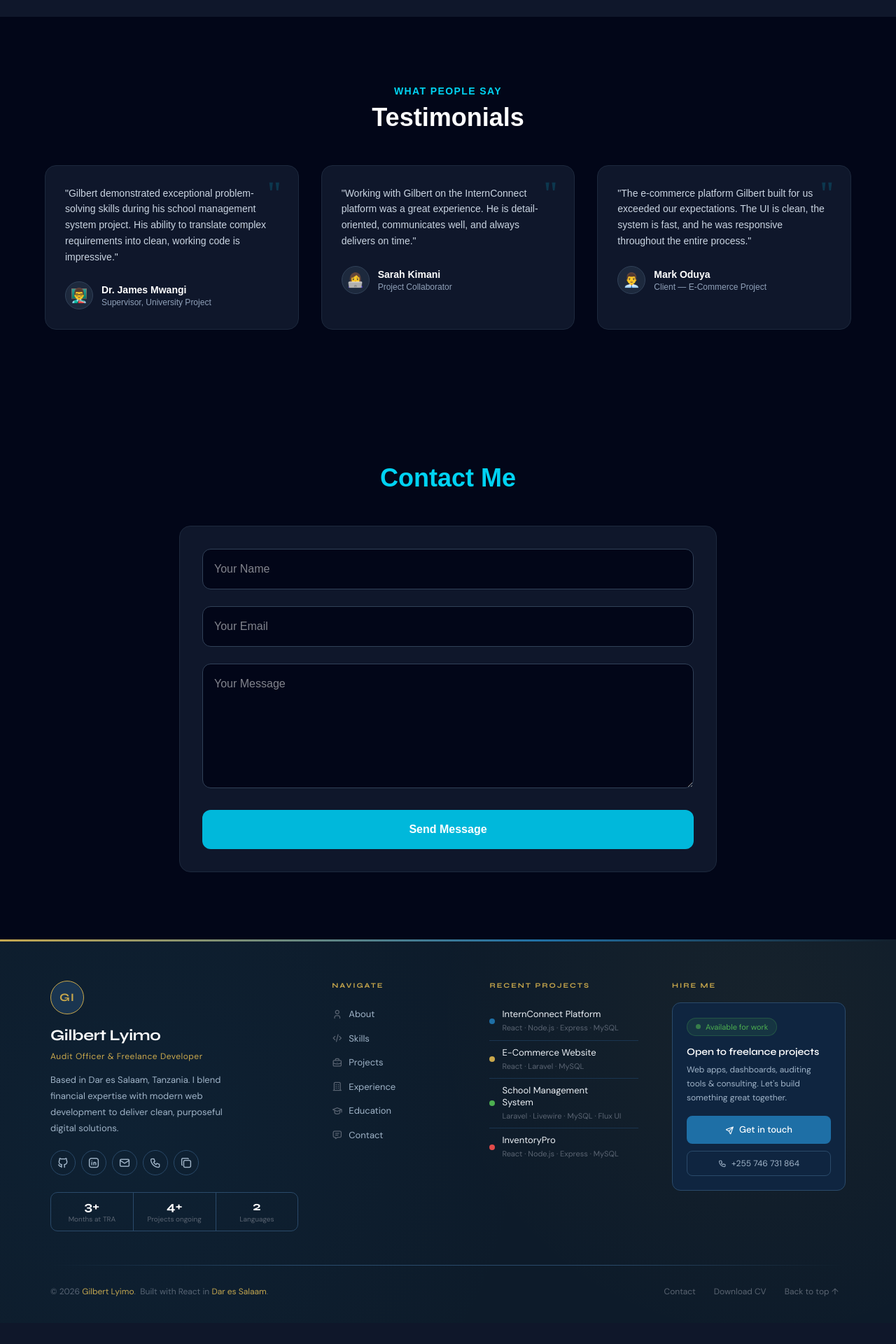
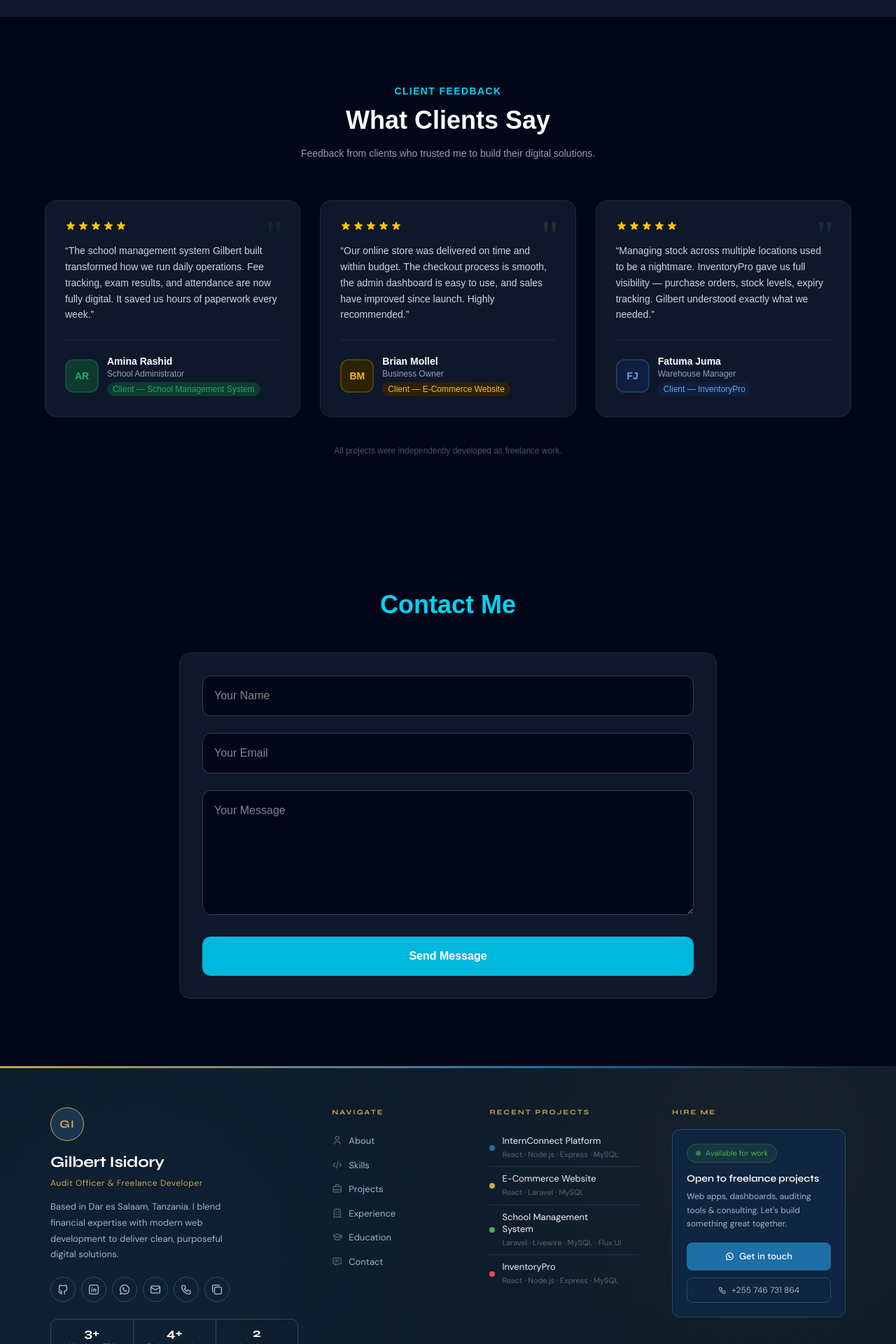
Before and after one commit to gilberas/portfolio-frontend, a React (Vite) app: page / in a window 1280 px wide. Shown: the part 5880-7800 px from the top of the page at 70% size. Before the commit the page ends 7770 px from the top, so only its background shows below. Built offline with nearby package versions, Linux system fonts and the light colour scheme.

Commit message:
update footer and testimonials

```diff
--- a/src/components/Footer.jsx
+++ b/src/components/Footer.jsx
@@ -11,23 +11,50 @@ const NAV_LINKS = [
 ];
 
 const PROJECTS = [
-  { title: "InternConnect Platform",   tags: "React · Node.js · Express · MySQL", color: "#1E6FA6", href: "#projects" },
-  { title: "E-Commerce Website",       tags: "React · Laravel · MySQL",           color: "#C9A84C", href: "#projects" },
+  { title: "InternConnect Platform",   tags: "React · Node.js · Express · MySQL",    color: "#1E6FA6", href: "#projects" },
+  { title: "E-Commerce Website",       tags: "React · Laravel · MySQL",              color: "#C9A84C", href: "#projects" },
   { title: "School Management System", tags: "Laravel · Livewire · MySQL · Flux UI", color: "#4CAF50", href: "#projects" },
-  { title: "InventoryPro",             tags: "React · Node.js · Express · MySQL", color: "#E24B4A", href: "#projects" },
+  { title: "InventoryPro",             tags: "React · Node.js · Express · MySQL",    color: "#E24B4A", href: "#projects" },
 ];
 
+// ── UPDATE YOUR REAL LINKS HERE ──────────────────────────────────────
 const SOCIALS = [
-  { icon: "ti-brand-github",   label: "GitHub",   href: "https://github.com/gilbertlyimo"        },
-  { icon: "ti-brand-linkedin", label: "LinkedIn",  href: "https://linkedin.com/in/gilbertlyimo"   },
-  { icon: "ti-mail",           label: "Email",     href: "mailto:gillyimo2009@gmail.com"           },
-  { icon: "ti-phone",          label: "Phone",     href: "tel:+255746731864"                      },
+  {
+    icon:  "ti-brand-github",
+    label: "GitHub",
+    // ✅ Replace 'gilbertlyimo' with your actual GitHub username
+    href:  "https://github.com/gilberas",
+  },
+  {
+    icon:  "ti-brand-linkedin",
+    label: "LinkedIn",
+    // ✅ Replace 'gilbertlyimo' with your actual LinkedIn username
+    href:  "https://linkedin.com/in/GILBERT LYIMO",
+  },
+  {
+    icon:  "ti-brand-whatsapp",
+    label: "WhatsApp",
+    // ✅ Your WhatsApp — opens chat directly
+    href:  "https://wa.me/255746731864?text=Hi%20Gilbert%2C%20I%20saw%20your%20portfolio%20and%20would%20like%20to%20connect.",
+  },
+  {
+    icon:  "ti-mail",
+    label: "Email",
+    // ✅ Your real email
+    href:  "mailto:gillyimo2009@gmail.com",
+  },
+  {
+    icon:  "ti-phone",
+    label: "Phone",
+    // ✅ Your real phone
+    href:  "tel:+255746731864",
+  },
 ];
 
 const STATS = [
-  { value: "3+",  label: "Months at TRA"   },
-  { value: "4+", label: "Projects ongoing"  },
-  { value: "2",   label: "Languages"      },
+  { value: "3+", label: "Months at TRA"    },
+  { value: "4+", label: "Projects ongoing" },
+  { value: "2",  label: "Languages"        },
 ];
 
 export default function Footer() {
@@ -35,7 +62,6 @@ export default function Footer() {
   const [visible, setVisible] = useState(false);
   const [copied, setCopied]   = useState(false);
 
-  /* Intersection observer – animate in when scrolled into view */
   useEffect(() => {
     const observer = new IntersectionObserver(
       ([entry]) => { if (entry.isIntersecting) setVisible(true); },
@@ -45,37 +71,31 @@ export default function Footer() {
     return () => observer.disconnect();
   }, []);
 
-  /* Smooth-scroll helper */
-  const scrollTo = (href) => {
-    const el = document.querySelector(href);
+  const scrollTo = (selector) => {
+    const el = document.querySelector(selector);
     if (el) el.scrollIntoView({ behavior: "smooth" });
   };
 
-  /* Copy email to clipboard */
   const copyEmail = () => {
     navigator.clipboard.writeText("gillyimo2009@gmail.com");
     setCopied(true);
     setTimeout(() => setCopied(false), 2000);
   };
 
-  /* Back to top */
   const backToTop = () => window.scrollTo({ top: 0, behavior: "smooth" });
 
   return (
     <footer className={`gl-footer ${visible ? "gl-footer--visible" : ""}`} ref={footerRef}>
 
-      {/* ── Gold accent bar ── */}
       <div className="gl-footer__bar" />
 
       <div className="gl-footer__inner">
-
-        {/* ── Top grid ── */}
         <div className="gl-footer__grid">
 
           {/* Col 1 — Brand */}
           <div className="gl-footer__brand gl-footer__col--anim" style={{ "--delay": "0ms" }}>
             <div className="gl-footer__avatar">GI</div>
-            <h2 className="gl-footer__name">Gilbert Lyimo</h2>
+            <h2 className="gl-footer__name">Gilbert Isidory</h2>
             <p className="gl-footer__role">Audit Officer &amp; Freelance Developer</p>
             <p className="gl-footer__bio">
               Based in Dar es Salaam, Tanzania. I blend financial expertise with
@@ -85,14 +105,25 @@ export default function Footer() {
             {/* Social icons */}
             <div className="gl-footer__socials">
               {SOCIALS.map(({ icon, label, href }) => (
-                <a key={label} href={href} className="gl-footer__soc" aria-label={label}
-                   target={href.startsWith("http") ? "_blank" : undefined}
-                   rel={href.startsWith("http") ? "noopener noreferrer" : undefined}>
+                <a
+                  key={label}
+                  href={href}
+                  className="gl-footer__soc"
+                  aria-label={label}
+                  target={href.startsWith("http") ? "_blank" : undefined}
+                  rel={href.startsWith("http") ? "noopener noreferrer" : undefined}
+                  title={label}
+                >
                   <i className={`ti ${icon}`} aria-hidden="true" />
                 </a>
               ))}
-              <button className="gl-footer__soc gl-footer__soc--copy"
-                      onClick={copyEmail} title="Copy email" aria-label="Copy email address">
+              {/* Copy email button */}
+              <button
+                className="gl-footer__soc gl-footer__soc--copy"
+                onClick={copyEmail}
+                title={copied ? "Copied!" : "Copy email address"}
+                aria-label="Copy email address"
+              >
                 <i className={`ti ${copied ? "ti-check" : "ti-copy"}`} aria-hidden="true" />
               </button>
             </div>
@@ -113,8 +144,7 @@ export default function Footer() {
             <p className="gl-footer__col-title">Navigate</p>
             <nav aria-label="Footer navigation">
               {NAV_LINKS.map(({ label, icon, href }) => (
-                <button key={label} className="gl-footer__nav-link"
-                        onClick={() => scrollTo(href)}>
+                <button key={label} className="gl-footer__nav-link" onClick={() => scrollTo(href)}>
                   <i className={`ti ${icon}`} aria-hidden="true" />
                   {label}
                 </button>
@@ -126,8 +156,7 @@ export default function Footer() {
           <div className="gl-footer__col gl-footer__col--anim" style={{ "--delay": "160ms" }}>
             <p className="gl-footer__col-title">Recent projects</p>
             {PROJECTS.map(({ title, tags, color, href }) => (
-              <button key={title} className="gl-footer__proj"
-                      onClick={() => scrollTo(href)}>
+              <button key={title} className="gl-footer__proj" onClick={() => scrollTo(href)}>
                 <span className="gl-footer__proj-dot" style={{ background: color }} />
                 <span className="gl-footer__proj-info">
                   <span className="gl-footer__proj-title">{title}</span>
@@ -151,10 +180,19 @@ export default function Footer() {
                 Web apps, dashboards, auditing tools &amp; consulting.
                 Let&apos;s build something great together.
               </p>
-              <a href="mailto:gillyimo2009@gmail.com" className="gl-footer__hire-btn">
-                <i className="ti ti-send" aria-hidden="true" />
+
+              {/* WhatsApp — Get in touch */}
+              <a
+                href="https://wa.me/255746731864?text=Hi%20Gilbert%2C%20I%20visited%20your%20portfolio%20and%20I%27d%20like%20to%20discuss%20a%20project%20with%20you."
+                target="_blank"
+                rel="noopener noreferrer"
+                className="gl-footer__hire-btn"
+              >
+                <i className="ti ti-brand-whatsapp" aria-hidden="true" />
                 Get in touch
               </a>
+
+              {/* Direct call */}
               <a href="tel:+255746731864" className="gl-footer__hire-call">
                 <i className="ti ti-phone" aria-hidden="true" />
                 +255 746 731 864
@@ -162,16 +200,15 @@ export default function Footer() {
             </div>
           </div>
 
-        </div>{/* /grid */}
+        </div>
 
-        {/* ── Divider ── */}
         <div className="gl-footer__divider" />
 
-        {/* ── Bottom bar ── */}
+        {/* Bottom bar */}
         <div className="gl-footer__bottom">
           <p className="gl-footer__copy">
             © {new Date().getFullYear()}&nbsp;
-            <span className="gl-footer__copy-name">Gilbert Lyimo</span>.
+            <span className="gl-footer__copy-name">Gilbert Isidory</span>.
             &nbsp;Built with React in&nbsp;
             <span className="gl-footer__copy-name">Dar es Salaam</span>.
           </p>
@@ -179,17 +216,21 @@ export default function Footer() {
             <button className="gl-footer__blink" onClick={() => scrollTo("#contact")}>
               Contact
             </button>
-            <a className="gl-footer__blink"
-               href="/Gilbert_Isidory_CV.pdf" download>
+            <a
+              className="gl-footer__blink"
+              href="/cv/Gilbert_Isidory_CV.pdf"
+              target="_blank"
+              rel="noopener noreferrer"
+            >
               Download CV
             </a>
             <button className="gl-footer__blink" onClick={backToTop}>
-              Back to top&nbsp;↑
+              Back to top ↑
             </button>
           </div>
         </div>
 
-      </div>{/* /inner */}
+      </div>
     </footer>
   );
 }
--- a/src/components/Testimonials.jsx
+++ b/src/components/Testimonials.jsx
@@ -1,64 +1,133 @@
 // src/components/Testimonials.jsx
-// Add this section between Projects and Contact
 
 const testimonials = [
   {
-    name: 'Dr. James Mwangi',
-    role: 'Supervisor, University Project',
-    avatar: '👨‍🏫',
-    text: 'Gilbert demonstrated exceptional problem-solving skills during his school management system project. His ability to translate complex requirements into clean, working code is impressive.',
+    name: 'Amina Rashid',
+    role: 'School Administrator',
+    company: 'Client — School Management System',
+    initials: 'AR',
+    color: '#22a675',
+    bgColor: '#0d3b2e',
+    text: 'The school management system Gilbert built transformed how we run daily operations. Fee tracking, exam results, and attendance are now fully digital. It saved us hours of paperwork every week.',
   },
   {
-    name: 'Sarah Kimani',
-    role: 'Project Collaborator',
-    avatar: '👩‍💻',
-    text: 'Working with Gilbert on the InternConnect platform was a great experience. He is detail-oriented, communicates well, and always delivers on time.',
+    name: 'Brian Mollel',
+    role: 'Business Owner',
+    company: 'Client — E-Commerce Website',
+    initials: 'BM',
+    color: '#f0bc2e',
+    bgColor: '#2d2200',
+    text: 'Our online store was delivered on time and within budget. The checkout process is smooth, the admin dashboard is easy to use, and sales have improved since launch. Highly recommended.',
   },
   {
-    name: 'Mark Oduya',
-    role: 'Client — E-Commerce Project',
-    avatar: '👨‍💼',
-    text: 'The e-commerce platform Gilbert built for us exceeded our expectations. The UI is clean, the system is fast, and he was responsive throughout the entire process.',
+    name: 'Fatuma Juma',
+    role: 'Warehouse Manager',
+    company: 'Client — InventoryPro',
+    initials: 'FJ',
+    color: '#60a5fa',
+    bgColor: '#0f1f3d',
+    text: 'Managing stock across multiple locations used to be a nightmare. InventoryPro gave us full visibility — purchase orders, stock levels, expiry tracking. Gilbert understood exactly what we needed.',
   },
 ]
+
+function Avatar({ initials, color, bgColor }) {
+  return (
+    <div
+      className="w-12 h-12 rounded-xl flex items-center justify-center font-bold text-sm flex-shrink-0"
+      style={{ backgroundColor: bgColor, color: color, border: `2px solid ${color}33` }}
+    >
+      {initials}
+    </div>
+  )
+}
+
+function StarRating() {
+  return (
+    <div className="flex gap-0.5 mb-4">
+      {[...Array(5)].map((_, i) => (
+        <svg key={i} className="w-4 h-4 text-yellow-400 fill-yellow-400" viewBox="0 0 20 20">
+          <path d="M9.049 2.927c.3-.921 1.603-.921 1.902 0l1.07 3.292a1 1 0 00.95.69h3.462c.969 0 1.371 1.24.588 1.81l-2.8 2.034a1 1 0 00-.364 1.118l1.07 3.292c.3.921-.755 1.688-1.54 1.118l-2.8-2.034a1 1 0 00-1.175 0l-2.8 2.034c-.784.57-1.838-.197-1.539-1.118l1.07-3.292a1 1 0 00-.364-1.118L2.98 8.72c-.783-.57-.38-1.81.588-1.81h3.461a1 1 0 00.951-.69l1.07-3.292z" />
+        </svg>
+      ))}
+    </div>
+  )
+}
 
 export default function Testimonials() {
   return (
     <section id="testimonials" className="py-24 px-6 bg-slate-950">
       <div className="max-w-6xl mx-auto">
 
-        <div className="mb-12 text-center">
-          <p className="text-cyan-400 text-sm font-semibold tracking-widest uppercase mb-2">
-            What People Say
+        {/* Header */}
+        <div className="mb-14 text-center">
+          <p className="text-cyan-400 text-sm font-semibold tracking-widest uppercase mb-3">
+            Client Feedback
           </p>
-          <h2 className="text-4xl font-bold text-white">Testimonials</h2>
+          <h2 className="text-4xl font-bold text-white mb-4">What Clients Say</h2>
+          <p className="text-slate-400 max-w-md mx-auto text-sm leading-relaxed">
+            Feedback from clients who trusted me to build their digital solutions.
+          </p>
         </div>
 
-        <div className="grid md:grid-cols-3 gap-8">
+        {/* Cards */}
+        <div className="grid md:grid-cols-3 gap-7">
           {testimonials.map((t, i) => (
             <div
               key={i}
-              className="bg-slate-900 border border-slate-800 rounded-2xl p-7 hover:-translate-y-1 transition duration-300 relative"
+              className="bg-slate-900 border border-slate-800 rounded-2xl p-7
+                         hover:-translate-y-2 hover:border-slate-600
+                         transition-all duration-300 relative flex flex-col"
             >
-              {/* Quote mark */}
-              <span className="text-5xl text-cyan-500/20 font-serif absolute top-4 right-6 leading-none">"</span>
+              {/* Large quote mark */}
+              <span
+                className="absolute top-5 right-6 text-6xl leading-none font-serif select-none"
+                style={{ color: t.color, opacity: 0.12 }}
+              >
+                "
+              </span>
 
-              <p className="text-slate-300 text-sm leading-relaxed mb-6 relative z-10">
-                "{t.text}"
+              {/* Stars */}
+              <StarRating />
+
+              {/* Review text */}
+              <p className="text-slate-300 text-sm leading-relaxed flex-1 mb-6 relative z-10">
+                &ldquo;{t.text}&rdquo;
               </p>
 
-              <div className="flex items-center gap-3">
-                <div className="w-10 h-10 rounded-full bg-slate-800 border border-slate-700 flex items-center justify-center text-xl">
-                  {t.avatar}
-                </div>
-                <div>
-                  <p className="text-white font-semibold text-sm">{t.name}</p>
-                  <p className="text-slate-400 text-xs">{t.role}</p>
+              {/* Divider */}
+              <div className="border-t border-slate-800 pt-5">
+                <div className="flex items-center gap-3">
+
+                  {/* Initials avatar */}
+                  <Avatar
+                    initials={t.initials}
+                    color={t.color}
+                    bgColor={t.bgColor}
+                  />
+
+                  <div className="min-w-0">
+                    <p className="text-white font-semibold text-sm truncate">{t.name}</p>
+                    <p className="text-slate-400 text-xs truncate">{t.role}</p>
+                    {/* Company / project tag */}
+                    <span
+                      className="inline-block text-xs px-2 py-0.5 rounded-full mt-1 font-medium"
+                      style={{ backgroundColor: t.bgColor, color: t.color }}
+                    >
+                      {t.company}
+                    </span>
+                  </div>
+
                 </div>
               </div>
+
             </div>
           ))}
         </div>
+
+        {/* Bottom note */}
+        <p className="text-center text-slate-600 text-xs mt-10">
+          All projects were independently developed as freelance work.
+        </p>
 
       </div>
     </section>
```
